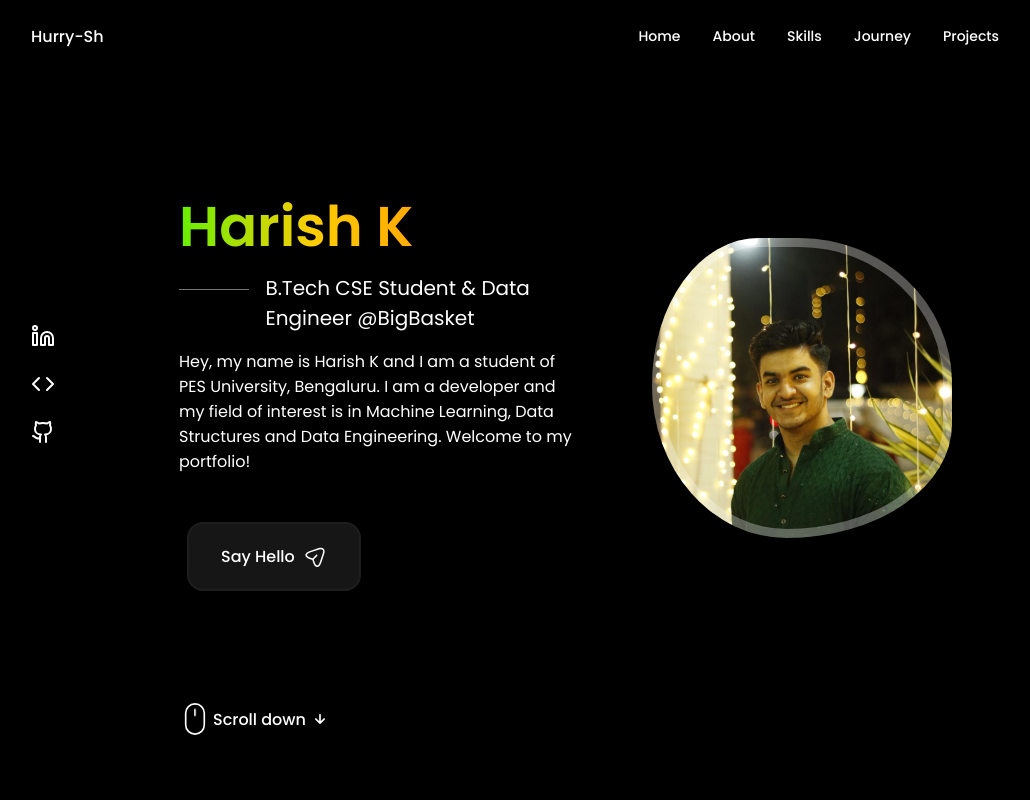
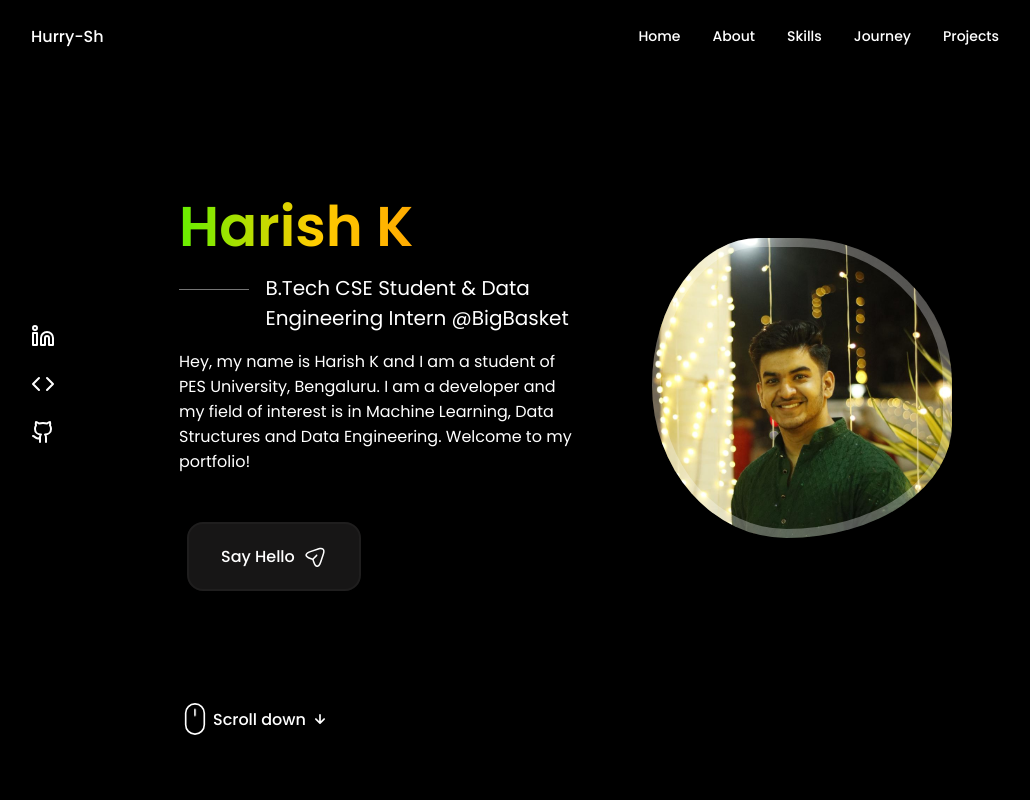
Before and after one commit to Hurry-sh/Portfolio, a React (Create React App) app: page / in a window 1280 px wide. Shown: the top 800 px of the page, without its empty margins (125-1155 px from the left). Built offline with nearby package versions, Linux system fonts and the light colour scheme.

Commit message:
Made changes to the viewing experience

```diff
--- a/src/components/home/Data.jsx
+++ b/src/components/home/Data.jsx
@@ -55,7 +55,7 @@ const Data = () => {
                   ></path>
             </svg> */}
             </h1>
-            <h3 className="home__subtitle">B.Tech CSE Student & Data Engineer @BigBasket</h3>
+            <h3 className="home__subtitle">B.Tech CSE Student & Data Engineering Intern @BigBasket</h3>
             <p className="home__description">
                 Hey, my name is Harish K and I am a student of PES University, Bengaluru. I am a developer and my field of interest is in Machine Learning, Data Structures and Data Engineering. Welcome to my portfolio!
             </p>
```
